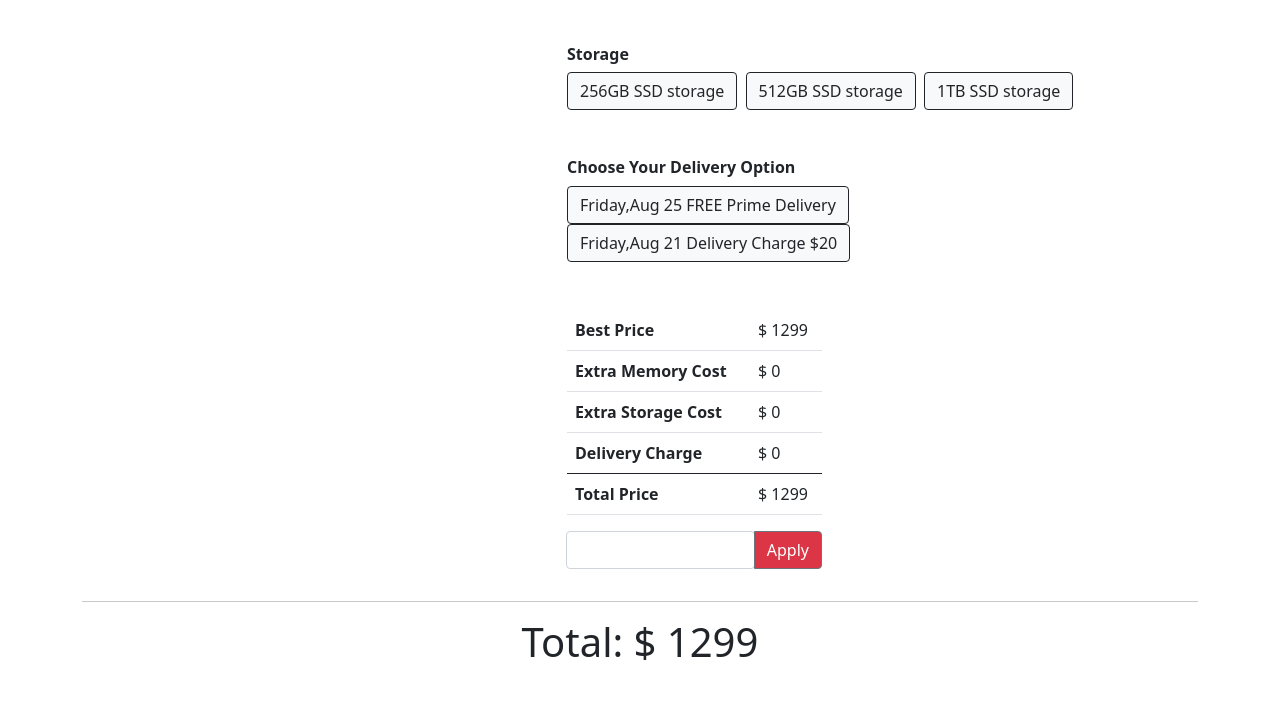
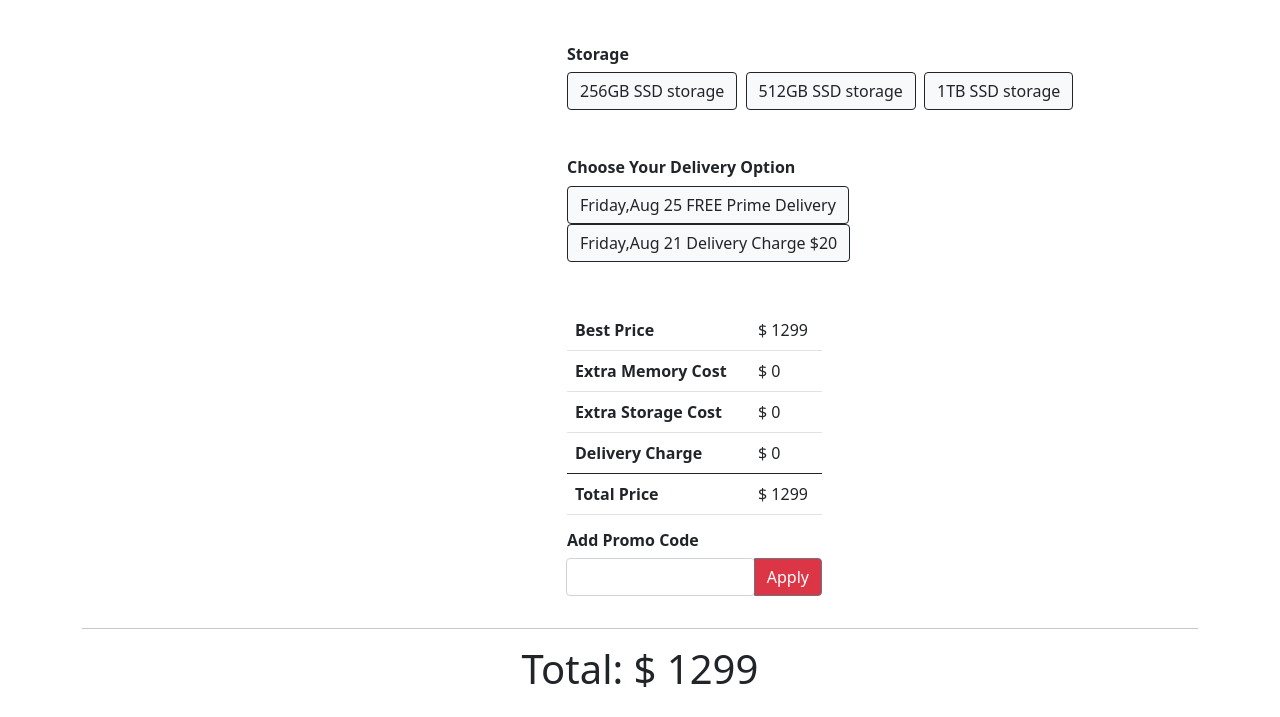
Before and after one commit to zahidhasan2806/-mac-book-pro-javascript, a plain HTML site: page index.html in a window 1280 px wide. Shown: the part 460-1177 px from the top of the page. Before the commit the page ends 1150 px from the top, so only its background shows below. Drawn offline with Linux system fonts and the light colour scheme.

Commit message:
promo title added

```diff
--- a/index.html
+++ b/index.html
@@ -102,6 +102,7 @@
                                         </tfoot>
                                     </table>
                                     <!-- promo coupon field  -->
+                                    <h6 class="fw-bold">Add Promo Code</h6>
                                     <div class="input-group mb-3 w-auto">
                                         <br>
                                         <input id="promo-input" type="text" class="form-control rounded-2"
```
